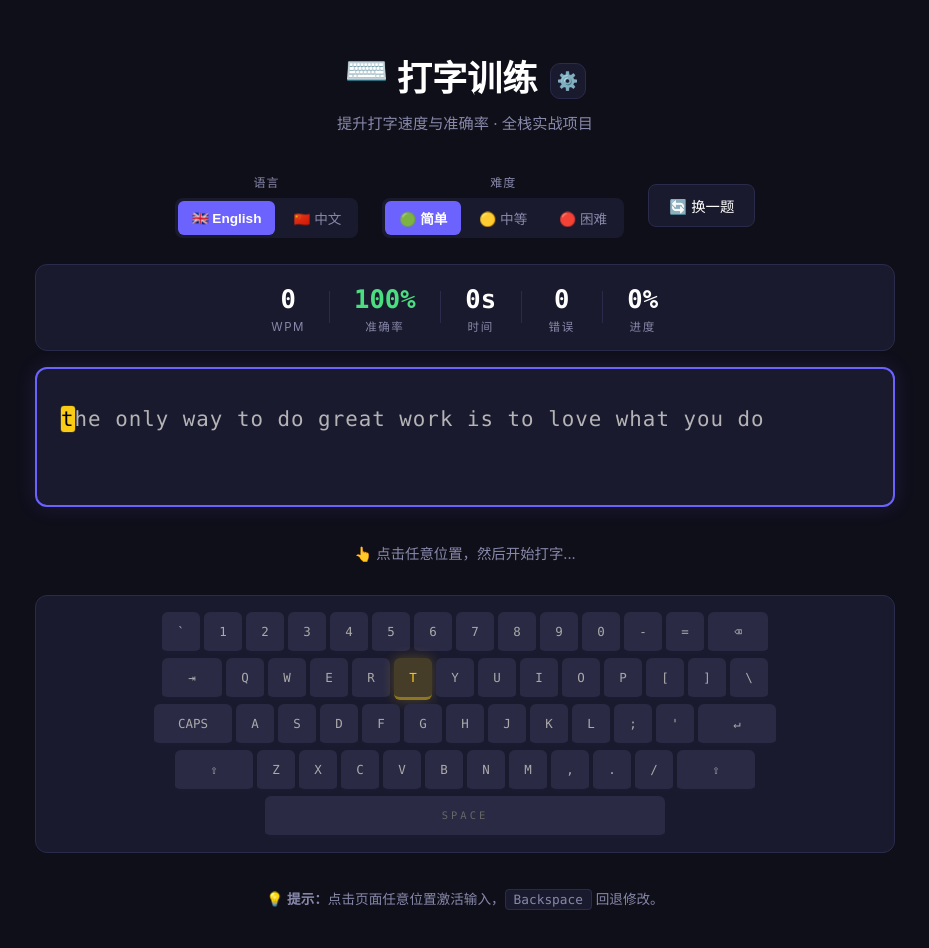
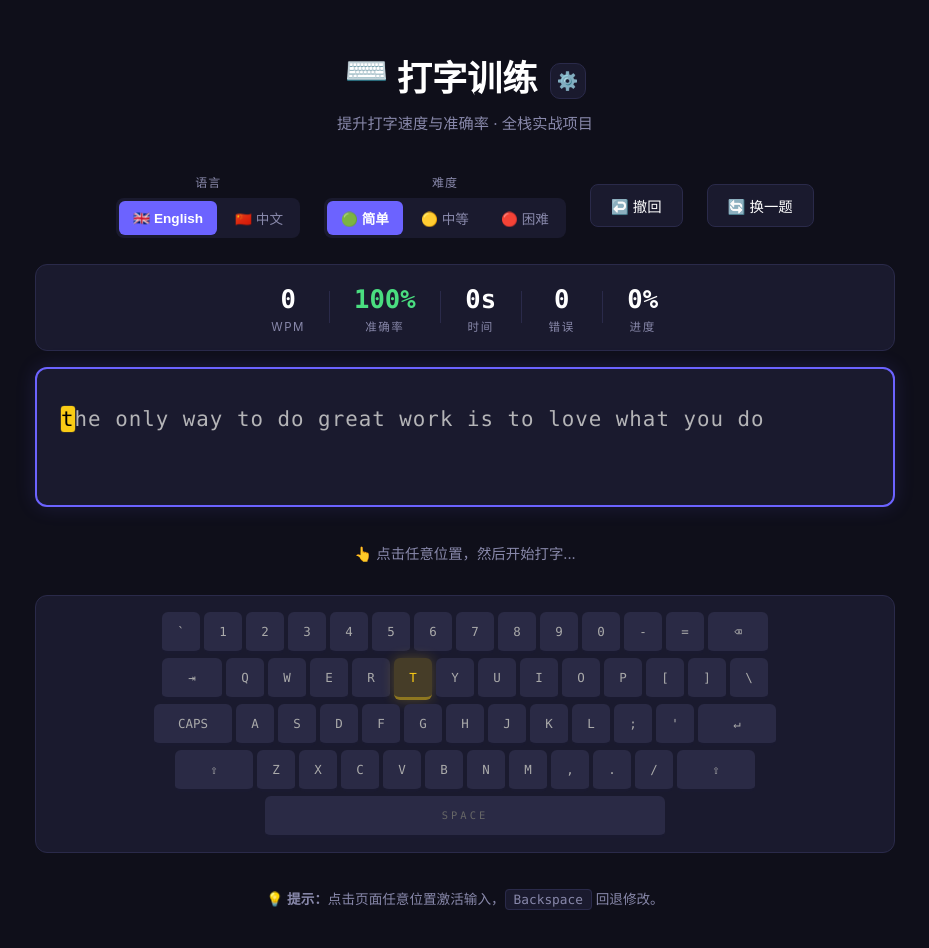
Before and after one commit to Zhoumornnig/typing-trainer, a React (Vite) app: page / in a window 1280 px wide. Shown: the top 948 px of the page, without its empty margins (175-1104 px from the left). Built offline with nearby package versions, Linux system fonts and the light colour scheme.

Commit message:
feat: 撤回功能 - Backspace/Ctrl+Z + 撤回按钮

```diff
--- a/src/App.jsx
+++ b/src/App.jsx
@@ -163,6 +163,16 @@ function App() {
     (e) => {
       if (isFinished || showSettings) return;
 
+      // Backspace / Ctrl+Z 撤回，不受输入法影响，任何时候都能用
+      if (e.key === 'Backspace' || (e.key === 'z' && e.ctrlKey)) {
+        e.preventDefault();
+        if (currentIndex > 0) {
+          setCurrentIndex((prev) => prev - 1);
+          setUserInput((prev) => prev.slice(0, -1));
+        }
+        return;
+      }
+
       // 中文输入法组合中（包括拼音首字母）：放行，让 input 事件处理
       if (isComposing || e.isComposing) return;
 
@@ -179,14 +189,6 @@ function App() {
 
       setCurrentKey(e.key);
       setTimeout(() => setCurrentKey(''), 120);
-
-      if (e.key === 'Backspace') {
-        if (currentIndex > 0) {
-          setCurrentIndex((prev) => prev - 1);
-          setUserInput((prev) => prev.slice(0, -1));
-        }
-        return;
-      }
 
       if (e.key.length > 1 && e.key !== ' ') return;
 
@@ -376,6 +378,14 @@ function App() {
           </div>
         )}
 
+        <button className="btn-refresh" onClick={() => {
+          if (currentIndex > 0) {
+            setCurrentIndex((prev) => prev - 1);
+            setUserInput((prev) => prev.slice(0, -1));
+          }
+        }} disabled={currentIndex === 0}>
+          ↩️ 撤回
+        </button>
         <button className="btn-refresh" onClick={generateText}>🔄 换一题</button>
       </div>
 
```
